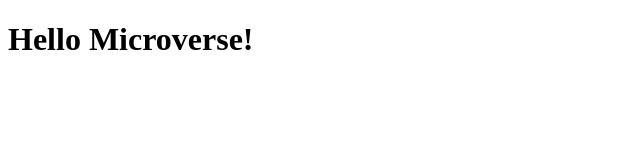
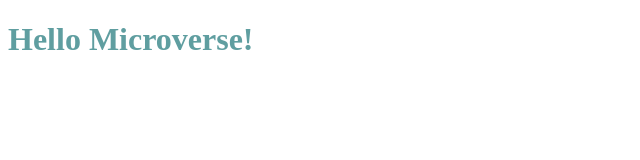
Before and after one commit to subrataindia/Hello-Microverse, a website: page index.html in a window 1280 px wide. Shown: the whole page, without its empty margins (0-640 px from the left). Drawn offline with Linux system fonts and the light colour scheme.

Commit message:
Add : style.css

```diff
--- a/index.html
+++ b/index.html
@@ -5,8 +5,9 @@
     <meta http-equiv="X-UA-Compatible" content="IE=edge">
     <meta name="viewport" content="width=device-width, initial-scale=1.0">
     <title>Hello Microverse!</title>
+    <link rel="stylesheet" href="style.css">
 </head>
 <body>
-    <h1>Hello Microverse!</h1>
+    <h1 class="header">Hello Microverse!</h1>
 </body>
 </html>
--- /dev/null
+++ b/style.css
@@ -0,0 +1,3 @@
+.header{
+    color: cadetblue;
+}
```
